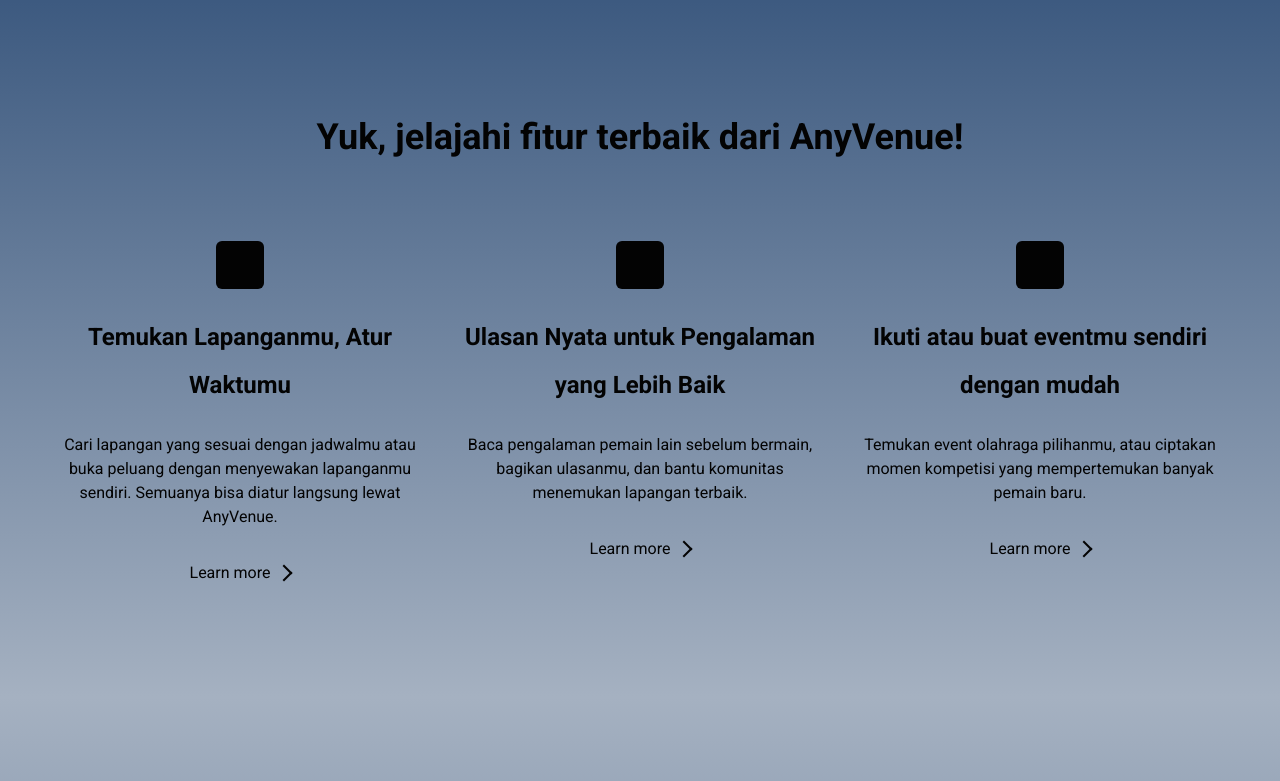
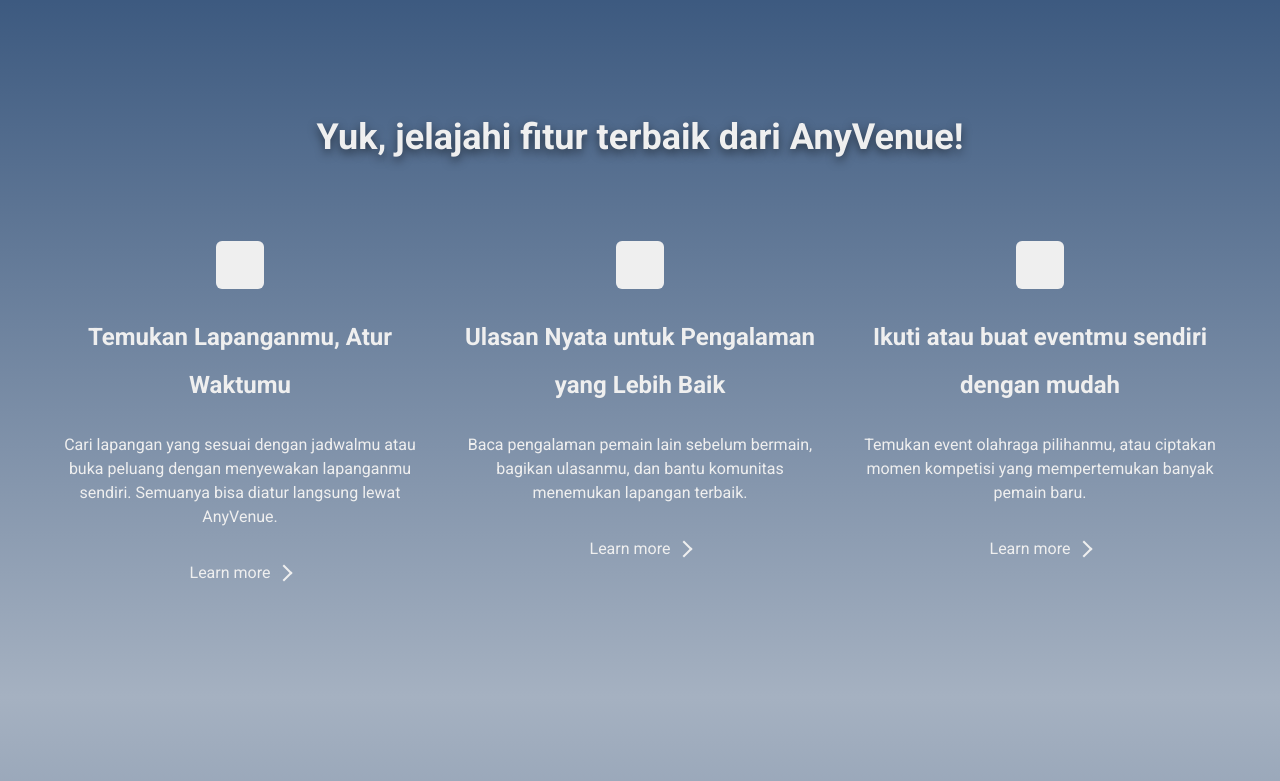
Before and after one commit to pbp-kelompok-b10/any-venue, a Django app: page / in a window 1280 px wide. Shown: the part 799-1580 px from the top of the page. Run offline with Django 5.2, Linux system fonts and the light colour scheme; grey boxes labelled with a size stand in for pictures from a placeholder-image service; some libraries are stand-ins or nearby versions.

Commit message:
edit styling

```diff
--- a/landing/templates/sections/events_preview.html
+++ b/landing/templates/sections/events_preview.html
@@ -6,7 +6,7 @@
     <div class="w-full max-w-[1280px] flex flex-col justify-start items-center gap-20">
         <div class="w-full max-w-[768px] flex flex-col justify-start items-center gap-4">
             <div class="self-stretch flex flex-col justify-start items-center gap-6">
-                <div class="self-stretch text-center justify-start text-[#EFEFEF] text-5xl font-bold font-['Roboto'] leading-[57.60px] [text-shadow:_0px_4px_10px_rgb(0_0_0_/_0.70)]">Connect Through Sports Events</div>
+                <div class="self-stretch text-center justify-start text-[#EFEFEF] text-5xl font-bold font-['Roboto'] leading-[57.60px] [text-shadow:_0px_4px_10px_rgb(0_0_0_/_0.50)]">Connect Through Sports Events</div>
                 <div class="self-stretch text-center justify-start text-[#EFEFEF] text-lg font-normal font-['Roboto'] leading-relaxed">Ciptakan dan ikuti berbagai event olahraga dengan mudah.<br>AnyVenue hadir untuk mempertemukan pemain dan pemilik lapangan dalam wadah yang dinamis dan inspiratif.</div>
             </div>
         </div>
--- a/landing/templates/sections/features_preview.html
+++ b/landing/templates/sections/features_preview.html
@@ -6,7 +6,7 @@
     <div class="w-full max-w-[1280px] flex flex-col justify-start items-center gap-20">
 
         <!-- Judul -->
-        <h2 class="text-center text-[#030303] text-4xl font-bold font-['Roboto'] leading-[48px] max-w-[768px]">
+        <h2 class="text-center text-[#EFEFEF] text-4xl font-bold font-['Roboto'] leading-[48px] max-w-[768px] [text-shadow:_0px_4px_10px_rgb(0_0_0_/_0.50)]">
             Yuk, jelajahi fitur terbaik dari AnyVenue!
         </h2>
 
@@ -16,51 +16,51 @@
             <!-- Fitur 1 -->
             <div class="flex-1 min-w-[280px] max-w-[380px] flex flex-col justify-start items-center gap-8 text-center">
                 <div class="flex flex-col justify-start items-center gap-6">
-                    <div class="w-12 h-12 bg-[#030303] rounded-md"></div>
-                    <h3 class="text-[#030303] text-2xl font-bold font-['Roboto'] leading-loose">
+                    <div class="w-12 h-12 bg-[#EFEFEF] rounded-md"></div>
+                    <h3 class="text-[#EFEFEF] text-2xl font-bold font-['Roboto'] leading-loose">
                         Temukan Lapanganmu, Atur Waktumu
                     </h3>
-                    <p class="text-[#030303] text-base font-normal font-['Roboto'] leading-normal">
+                    <p class="text-[#EFEFEF] text-base font-normal font-['Roboto'] leading-normal">
                         Cari lapangan yang sesuai dengan jadwalmu atau buka peluang dengan menyewakan lapanganmu sendiri. Semuanya bisa diatur langsung lewat AnyVenue.
                     </p>
                 </div>
-                <a href="#" class="text-[#030303] text-base font-normal font-['Roboto'] leading-normal flex items-center gap-2 hover:underline">
+                <a href="#" class="text-[#EFEFEF] text-base font-normal font-['Roboto'] leading-normal flex items-center gap-2 hover:underline">
                     Learn more
-                    <span class="inline-block w-3 h-3 border-r-2 border-b-2 border-[#030303] rotate-[-45deg]"></span>
+                    <span class="inline-block w-3 h-3 border-r-2 border-b-2 border-[#EFEFEF] rotate-[-45deg]"></span>
                 </a>
             </div>
 
             <!-- Fitur 2 -->
             <div class="flex-1 min-w-[280px] max-w-[380px] flex flex-col justify-start items-center gap-8 text-center">
                 <div class="flex flex-col justify-start items-center gap-6">
-                    <div class="w-12 h-12 bg-[#030303] rounded-md"></div>
-                    <h3 class="text-[#030303] text-2xl font-bold font-['Roboto'] leading-loose">
+                    <div class="w-12 h-12 bg-[#EFEFEF] rounded-md"></div>
+                    <h3 class="text-[#EFEFEF] text-2xl font-bold font-['Roboto'] leading-loose">
                         Ulasan Nyata untuk Pengalaman yang Lebih Baik
                     </h3>
-                    <p class="text-[#030303] text-base font-normal font-['Roboto'] leading-normal">
+                    <p class="text-[#EFEFEF] text-base font-normal font-['Roboto'] leading-normal">
                         Baca pengalaman pemain lain sebelum bermain, bagikan ulasanmu, dan bantu komunitas menemukan lapangan terbaik.
                     </p>
                 </div>
-                <a href="#" class="text-[#030303] text-base font-normal font-['Roboto'] leading-normal flex items-center gap-2 hover:underline">
+                <a href="#" class="text-[#EFEFEF] text-base font-normal font-['Roboto'] leading-normal flex items-center gap-2 hover:underline">
                     Learn more
-                    <span class="inline-block w-3 h-3 border-r-2 border-b-2 border-[#030303] rotate-[-45deg]"></span>
+                    <span class="inline-block w-3 h-3 border-r-2 border-b-2 border-[#EFEFEF] rotate-[-45deg]"></span>
                 </a>
             </div>
 
             <!-- Fitur 3 -->
             <div class="flex-1 min-w-[280px] max-w-[380px] flex flex-col justify-start items-center gap-8 text-center">
                 <div class="flex flex-col justify-start items-center gap-6">
-                    <div class="w-12 h-12 bg-[#030303] rounded-md"></div>
-                    <h3 class="text-[#030303] text-2xl font-bold font-['Roboto'] leading-loose">
+                    <div class="w-12 h-12 bg-[#EFEFEF] rounded-md"></div>
+                    <h3 class="text-[#EFEFEF] text-2xl font-bold font-['Roboto'] leading-loose">
                         Ikuti atau buat eventmu sendiri dengan mudah
                     </h3>
-                    <p class="text-[#030303] text-base font-normal font-['Roboto'] leading-normal">
+                    <p class="text-[#EFEFEF] text-base font-normal font-['Roboto'] leading-normal">
                         Temukan event olahraga pilihanmu, atau ciptakan momen kompetisi yang mempertemukan banyak pemain baru.
                     </p>
                 </div>
-                <a href="#" class="text-[#030303] text-base font-normal font-['Roboto'] leading-normal flex items-center gap-2 hover:underline">
+                <a href="#" class="text-[#EFEFEF] text-base font-normal font-['Roboto'] leading-normal flex items-center gap-2 hover:underline">
                     Learn more
-                    <span class="inline-block w-3 h-3 border-r-2 border-b-2 border-[#030303] rotate-[-45deg]"></span>
+                    <span class="inline-block w-3 h-3 border-r-2 border-b-2 border-[#EFEFEF] rotate-[-45deg]"></span>
                 </a>
             </div>
         </div>
--- a/landing/templates/sections/reviews_preview.html
+++ b/landing/templates/sections/reviews_preview.html
@@ -9,7 +9,7 @@
     <div class="content-wrapper container mx-auto flex max-w-7xl flex-col items-start gap-20 px-4 sm:px-6 lg:px-8">
 
         <div class="max-w-xl">
-            <h2 class="text-5xl font-bold leading-tight">Hear It from Our Partner!</h2>
+            <h2 class="text-5xl font-bold leading-tight [text-shadow:_0px_4px_10px_rgb(0_0_0_/_0.75)]">Hear It from Our Partner!</h2>
             <p class="mt-6 text-lg leading-relaxed">Rasakan kepercayaan dari ribuan pengguna yang telah bergabung di AnyVenue.</p>
         </div>
 
```
